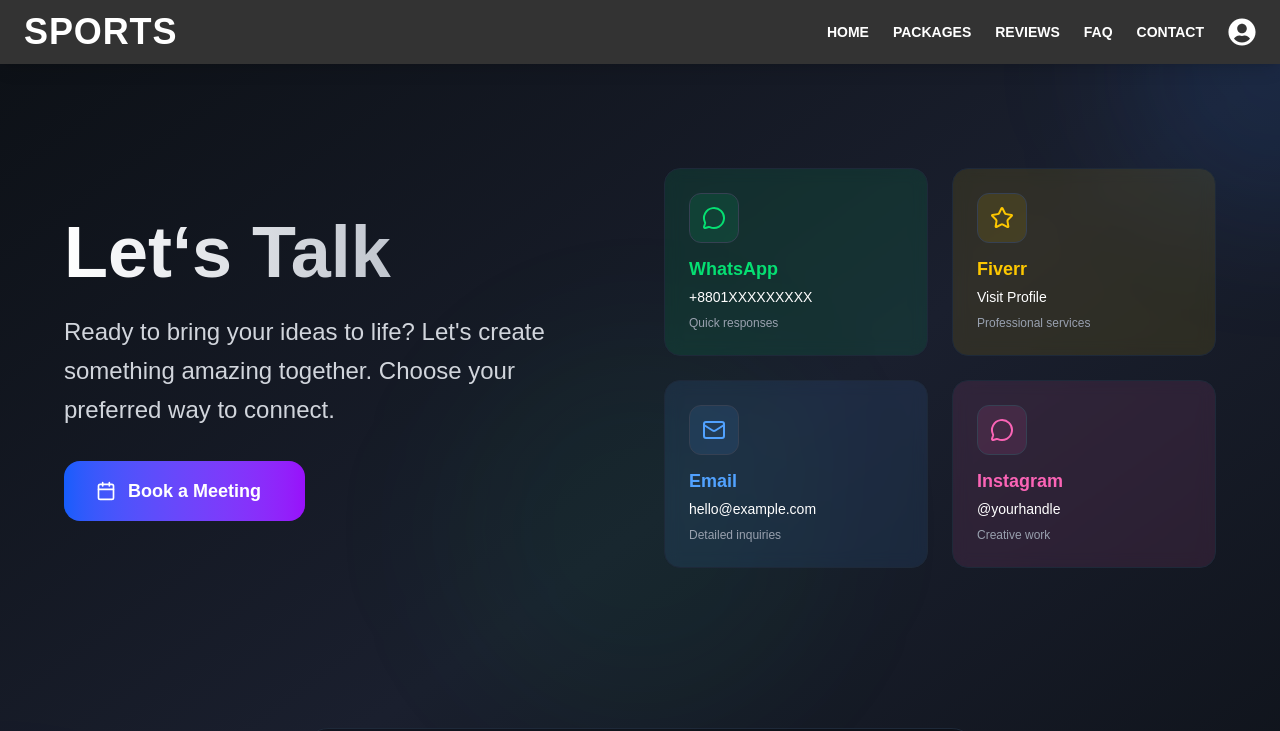
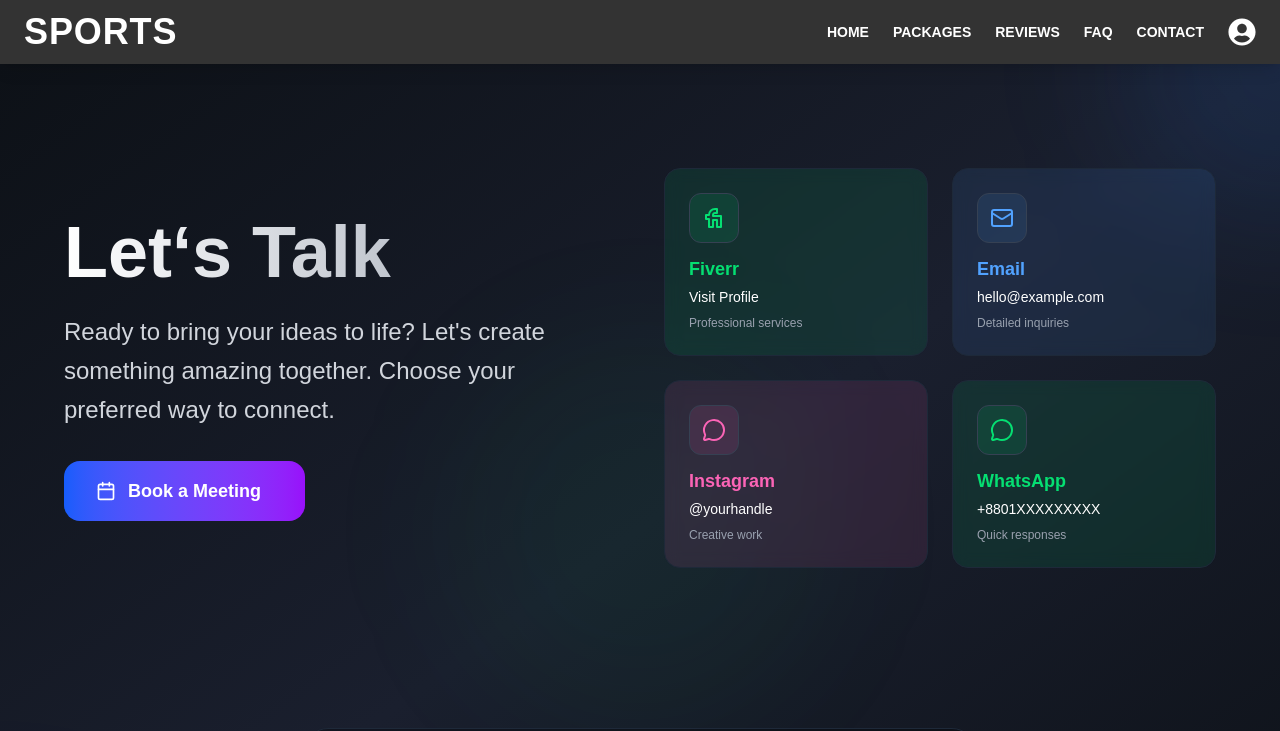
Before and after one commit to Apur0y/sports-edit, a Next.js app: page /contact in a window 1280 px wide. Shown: the top 731 px of the page. Built offline with nearby package versions, Linux system fonts and the light colour scheme.

Commit message:
Fixed the navbar and banner

```diff
--- a/src/app/contact/page.tsx
+++ b/src/app/contact/page.tsx
@@ -2,12 +2,8 @@
 
 import { motion } from "framer-motion";
 import { useInView } from "react-intersection-observer";
-import {
-  Mail,
-  Calendar,
-  MessageCircle,
-  Star,
-} from "lucide-react";
+import { Mail, Calendar, MessageCircle, Star } from "lucide-react";
+import { TbBrandFiverr } from "react-icons/tb";
 
 export default function ContactPage() {
   const [ref, inView] = useInView({
@@ -17,21 +13,12 @@ export default function ContactPage() {
 
   const contactMethods = [
     {
-      icon: <MessageCircle className="w-6 h-6" />,
-      platform: "WhatsApp",
-      value: "+8801XXXXXXXXX",
-      href: "https://wa.me/8801XXXXXXXXX",
-      color: "text-green-400",
-      bgColor: "bg-green-400/10",
-      description: "Quick responses",
-    },
-    {
-      icon: <Star className="w-6 h-6" />,
+      icon: <TbBrandFiverr className="w-6 h-6" />,
       platform: "Fiverr",
       value: "Visit Profile",
       href: "https://fiverr.com/yourprofile",
-      color: "text-yellow-400",
-      bgColor: "bg-yellow-400/10",
+      color: "text-green-400",
+      bgColor: "bg-green-400/10",
       description: "Professional services",
     },
     {
@@ -43,6 +30,7 @@ export default function ContactPage() {
       bgColor: "bg-blue-400/10",
       description: "Detailed inquiries",
     },
+
     {
       icon: <MessageCircle className="w-6 h-6" />,
       platform: "Instagram",
@@ -51,6 +39,15 @@ export default function ContactPage() {
       color: "text-pink-400",
       bgColor: "bg-pink-400/10",
       description: "Creative work",
+    },
+    {
+      icon: <MessageCircle className="w-6 h-6" />,
+      platform: "WhatsApp",
+      value: "+8801XXXXXXXXX",
+      href: "https://wa.me/8801XXXXXXXXX",
+      color: "text-green-400",
+      bgColor: "bg-green-400/10",
+      description: "Quick responses",
     },
   ];
 
--- a/src/app/layout.tsx
+++ b/src/app/layout.tsx
@@ -26,6 +26,7 @@ export default function RootLayout({
       <body
         className={`${roboto.variable} font-sans antialiased`}
       >
+
         <Navbar />
         {children}
       </body>
--- a/src/app/page.tsx
+++ b/src/app/page.tsx
@@ -17,7 +17,7 @@ export default function HomePage() {
       <OurWorks/>
      <AboutUs/>
 
-      <FloatingButtons />
+      {/* <FloatingButtons /> */}
       <Packages />
       <Footer/>
     </main>
--- a/src/conponents/shared/Banner.tsx
+++ b/src/conponents/shared/Banner.tsx
@@ -18,9 +18,8 @@ export default function Banner() {
   const slides = [
     "https://images.pexels.com/photos/46798/the-ball-stadion-football-the-pitch-46798.jpeg",
     "https://dtwhistledev.wpengine.com/wp-content/uploads/2015/12/rugby.jpg",
-    "https://dtwhistledev.wpengine.com/wp-content/uploads/2015/12/swim-bg.jpg",
+
     "https://images.pexels.com/photos/399187/pexels-photo-399187.jpeg",
-    "https://dtwhistledev.wpengine.com/wp-content/uploads/2015/12/para-surf.jpg",
   ];
 
   const sports = [
@@ -34,7 +33,7 @@ export default function Banner() {
   const [activeIndex, setActiveIndex] = useState(0);
 
   return (
-    <section className="relative h-[90vh] w-full overflow-hidden">
+    <section className="relative h-[72vh] w-full overflow-hidden">
       <Swiper
         modules={[Autoplay, Navigation]}
         autoplay={{ delay: 5000, disableOnInteraction: false }}
@@ -109,7 +108,7 @@ export default function Banner() {
       </Swiper>
 
       {/* Sports category bar */}
-      <div className="absolute bottom-0 w-full flex justify-around gap-4 bg-emerald-950/90 px-6 py-3">
+      {/* <div className="absolute bottom-0 w-full flex justify-around gap-4 bg-emerald-950/90 px-6 py-3">
         {sports.map((sport) => (
           <Link key={sport.name} href="/works-preview">
             <div className="flex items-center gap-3 hover:bg-white/20 px-4 py-2 rounded-lg transition-all duration-300 cursor-pointer">
@@ -125,7 +124,7 @@ export default function Banner() {
             </div>
           </Link>
         ))}
-      </div>
+      </div> */}
     </section>
   );
 }
--- a/src/conponents/shared/OurWorks.tsx
+++ b/src/conponents/shared/OurWorks.tsx
@@ -1,6 +1,7 @@
 "use client";
 import React from "react";
 import ComponentHeader from "../Reuseable/Header";
+import Link from "next/link";
 
 type Video = {
   id: number;
@@ -93,9 +94,14 @@ export default function OurWorks() {
 
         {/* View All Button */}
         <div className="mt-10">
-          <button className="px-8 py-3 border border-black text-black cursor-pointer hover:text-white hover:border-primary transition  font-medium hover:bg-primary">
-            View All Works
-          </button>
+         <Link
+  target="_blank"
+  href="https://www.youtube.com/watch?v=o7c5LxzmZvs&list=RDo7c5LxzmZvs&index=1"
+  className="px-8 py-3 border border-black text-black cursor-pointer hover:text-white hover:border-primary transition font-medium hover:bg-primary"
+>
+  View All Works
+</Link>
+
         </div>
       </div>
     </section>
--- a/src/conponents/shared/SportsOptions.tsx
+++ b/src/conponents/shared/SportsOptions.tsx
@@ -46,14 +46,14 @@ const sports = [
 export default function SportsOptions() {
   return (
 
-    <div className="my-12">
+    <div>
 
 
-    <section className="grid grid-cols-2 sm:grid-cols-6 bg-[#0d1117] text-white w-full minh-sc">
+    <section className="grid grid-cols-2 sm:grid-cols-6 bg-[#0d1117] text-white w-full ">
       {sports.map((s) => (
         <div
           key={s.name}
-          className="relative group h-40 sm:h-48 cursor-pointer"
+          className="relative group h-20 sm:h-32 cursor-pointer"
         >
           {/* Background Image */}
           <div
--- /dev/null
+++ b/src/small-component/MNavbar.tsx
@@ -0,0 +1,37 @@
+import React from 'react';
+import { AiFillHome, AiFillBell } from 'react-icons/ai';
+import { MdGroups, MdWork } from 'react-icons/md';
+import { FaPlusSquare } from 'react-icons/fa';
+
+export default function MNavbar() {
+  return (
+    <nav className="fixed bottom-0 left-0 right-0 bg-white border-t border-gray-200 z-50 md:hidden">
+      <div className="flex justify-between items-center px-4 py-2">
+        {/* Home */}
+        <NavItem icon={<AiFillHome size={24} />} label="Home" />
+
+        {/* My Network */}
+        <NavItem icon={<MdGroups size={24} />} label="Network" />
+
+        {/* Post */}
+        <NavItem icon={<FaPlusSquare size={24} />} label="Post" />
+
+        {/* Notifications */}
+        <NavItem icon={<AiFillBell size={24} />} label="Alerts" />
+
+        {/* Jobs */}
+        <NavItem icon={<MdWork size={24} />} label="Jobs" />
+      </div>
+    </nav>
+  );
+}
+
+// Reusable Nav Item Component
+function NavItem({ icon, label }) {
+  return (
+    <button className="flex flex-col items-center justify-center text-gray-600 hover:text-black text-sm flex-1">
+      {icon}
+      <span className="text-xs mt-1">{label}</span>
+    </button>
+  );
+}
```
